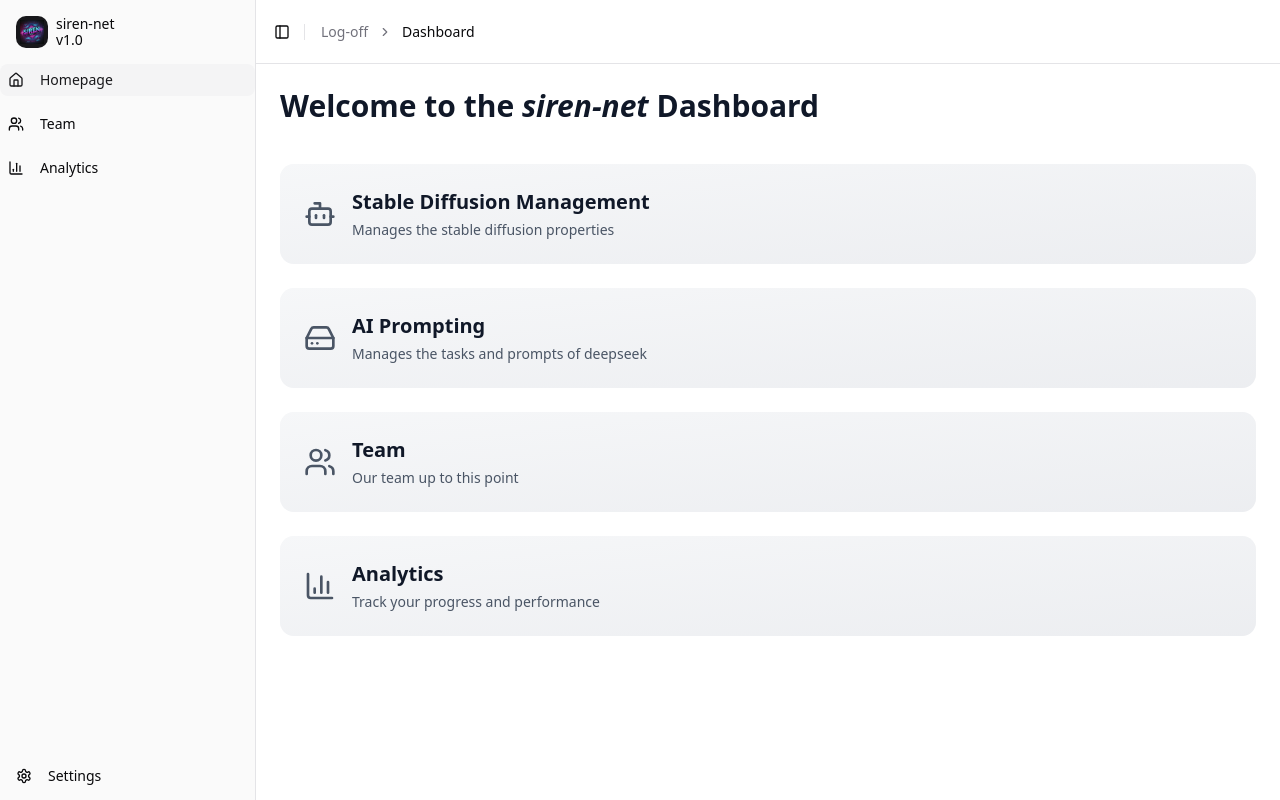
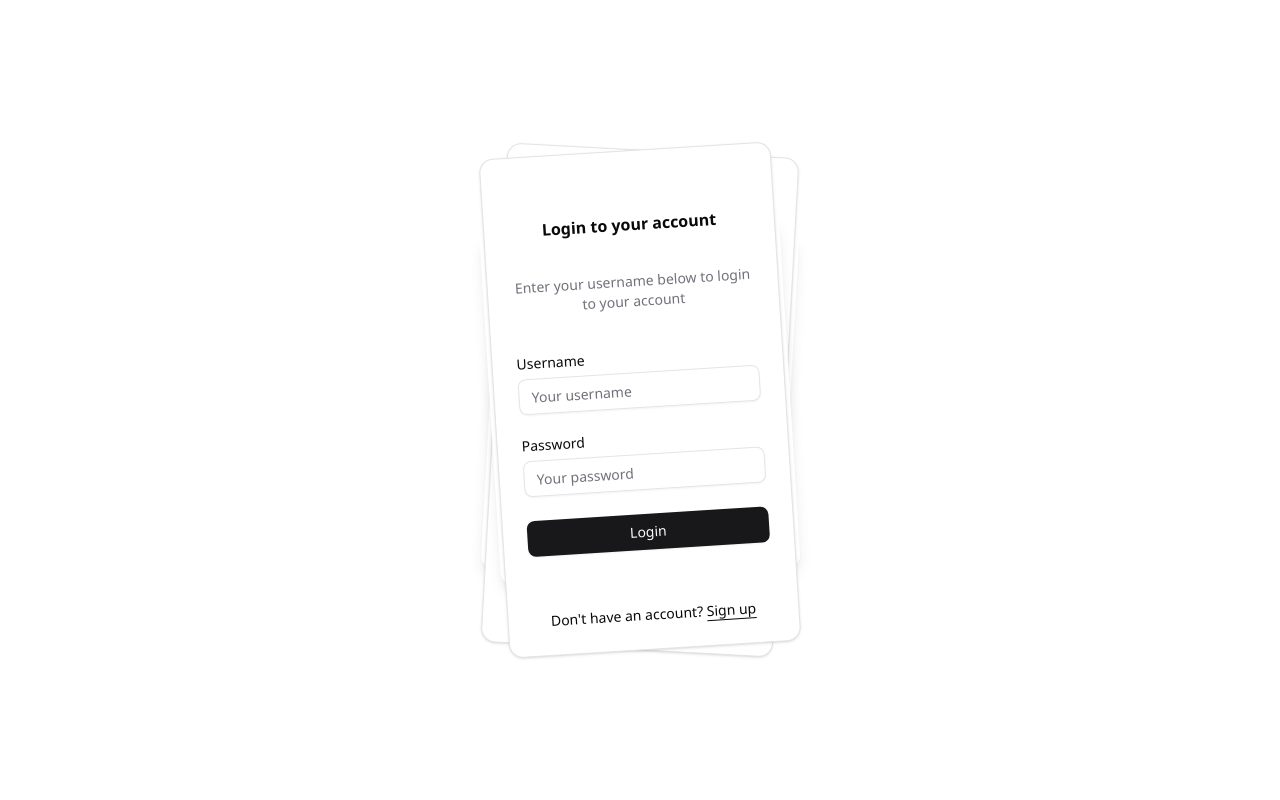
Before and after one commit to pireu2/siren-net, a React (Vite) app in the folder frontend/: page / in a window 1280 px wide. Built offline with nearby package versions, Linux system fonts and the light colour scheme.

Commit message:
modificat authshuffle

```diff
--- a/frontend/src/components/App.jsx
+++ b/frontend/src/components/App.jsx
@@ -1,16 +1,16 @@
 import React from 'react';
 import { BrowserRouter, Route, Routes } from 'react-router-dom';
-import { LoginForm } from './login-form.jsx';
+import { LoginForm } from './login-form';
 import Register from './Register.jsx';
-import AuthShuffle from './AuthSwitcher.jsx';
+import AuthShuffle from './AuthSwitcher';
 import Dashboard from './dashboard-container/Dashboard.jsx'
 
 function App() {
   return (
     <BrowserRouter>
       <Routes>
-        {/* <Route path="/" element={<AuthShuffle />} /> */}
-        <Route path="/" element={<Dashboard />} />
+        <Route path="/" element={<AuthShuffle />} />
+        {/* <Route path="/" element={<Dashboard />} /> */}
         <Route path="/register" element={<Register />} />
       </Routes>
     </BrowserRouter>
--- a/frontend/src/components/AuthSwitcher.jsx
+++ b/frontend/src/components/AuthSwitcher.jsx
@@ -4,8 +4,8 @@ import { LoginForm } from "./login-form";
 import { Register } from "./Register";
 
 const initialCards = [
-  { id: 1, component: <LoginForm />, name: "Login" },
-  { id: 2, component: <Register />, name: "Register" },
+  { id: 1, component: <LoginForm/>, name: "Login" },
+  { id: 2, component: <Register/>, name: "Register" },
 ];
 
 const AuthShuffle = () => {
@@ -18,6 +18,13 @@ const AuthShuffle = () => {
         return [...newCards, prevCards.find((c) => c.id === cardId)];
       });
     }
+  };
+
+  const handleShuffle = (cardId) => {
+    setCards((prevCards) => {
+      const newCards = prevCards.filter((c) => c.id !== cardId);
+      return [...newCards, prevCards.find((c) => c.id === cardId)];
+    });
   };
 
   return (
@@ -36,7 +43,7 @@ const AuthShuffle = () => {
             className="absolute w-full h-full bg-white rounded-lg shadow-lg border-4 border-white flex items-center justify-center cursor-grab"
             style={{ zIndex: cards.length - index }}
           >
-            {card.component}
+            {React.cloneElement(card.component, { onShuffle: () => handleShuffle(card.id)} )}
           </motion.div>
         ))}
       </div>
--- a/frontend/src/components/Register.jsx
+++ b/frontend/src/components/Register.jsx
@@ -10,11 +10,10 @@ import {
   CardDescription,
 } from "@/components/ui/card";
 import { Input } from "@/components/ui/input";
-import { Label } from "@/components/ui/label";
 import { Link } from "react-router-dom";
 import { Form, FormField, FormItem, FormLabel, FormControl, FormMessage } from "@/components/ui/form";
 
-export function Register({ onClick }) {
+export function Register({ onShuffle }) {
   const form = useForm();
 
   const onSubmit = (data) => {
@@ -79,9 +78,9 @@ export function Register({ onClick }) {
               </div>
               <div className="mt-4 text-center text-sm">
                 Already have an account?{" "}
-                <Link to="/" className="underline underline-offset-4" onClick={onClick}>
+                <a className="underline underline-offset-4" onClick={onShuffle}>
                   Login
-                </Link>
+                </a>
               </div>
             </form>
           </Form>
--- a/frontend/src/components/dashboard-container/Dashboard.jsx
+++ b/frontend/src/components/dashboard-container/Dashboard.jsx
@@ -24,7 +24,7 @@ export default function Dashboard() {
   const [pageState, setState] = useState(()=>{
     return localStorage.getItem('pageState') || "idle"
   });
-  const possibleStates = {0:"idle", 1: "SD", 2:"AI", 3:"TP"}
+  const possibleStates = {0:"idle", 1: "SD", 2:"AI", 3:"TP", 4:"AN"}
 
 
   useEffect(() => {
@@ -52,7 +52,7 @@ export default function Dashboard() {
   }
 
 
-  function PlaceHodler()
+  function PlaceHolder()
   {
     return(
       <>
@@ -72,7 +72,7 @@ export default function Dashboard() {
 
   return (
     (<SidebarProvider>
-      <AppSidebar />
+      <AppSidebar webState = {pageState} onStateChange = {arg => changeState(arg)}/>
       <SidebarInset>
         <header className="flex h-16 shrink-0 items-center gap-2 border-b px-4">
           <SidebarTrigger className="-ml-1" />
@@ -106,7 +106,7 @@ export default function Dashboard() {
             (pageState === possibleStates[3]) // pentru team page
             ? <TeamPage onBack = {()=> setState(possibleStates[0])}/>
             :
-            <PlaceHodler />
+            <PlaceHolder />
         }
         </div>
       </SidebarInset>
--- a/frontend/src/components/dashboard-container/app-sidebar.jsx
+++ b/frontend/src/components/dashboard-container/app-sidebar.jsx
@@ -1,7 +1,7 @@
 "use client"
 import * as React from "react"
 import {BarChart3, Home, Settings, Users  } from "lucide-react"
-import { useState } from "react"
+import { useState , useEffect} from "react"
 
 import { SearchForm } from "@/components/dashboard-container/search-form"
 import {
@@ -20,25 +20,41 @@ const data = {
   navMain: [
     {
       title: "Homepage",
-      url: "#",
+      url: "/",
       icon: Home,
+      id: 0 //ca sa corespunda cu id-ul de stateuri din dashboard
     },
     {
       title: "Team",
-      url: "#",
+      url: "/",
       icon: Users,
+      id: 3 //ca sa corespunda cu id-ul de stateuri din dashboard
     },
     {
       title: "Analytics",
-      url: "#",
+      url: "/",
       icon: BarChart3,
+      id: 4 //ca sa corespunda cu id-ul de stateuri din dashboard
     },
   ],
 }
 
-export function AppSidebar({...props}) {
+export function AppSidebar({webState, onStateChange, ...props}) {
   const [activeSection, setActiveSection] = useState(data.navMain[0].title)
 
+  function handleSectionChange(title)
+  {
+    setActiveSection(title)
+  }
+
+
+  useEffect(() => {
+    console.log("S a schimbat team stateu")
+    if(webState === "TP")
+      handleSectionChange("Team")
+    else handleSectionChange("Homepage"); // Aici defapt ne luam dupa title cardurile din dashboard
+    return () => {};
+  }, [webState]);
 
   return (
     (<Sidebar {...props}>
@@ -70,11 +86,14 @@ export function AppSidebar({...props}) {
               <SidebarMenuButton
                 asChild
                 isActive={activeSection === item.title}
-                onClick={() => setActiveSection(item.title)}>
-                <a href={item.url}> {/* Aici se va pune Link penttru routing! */}
+                onClick={() => {
+                  handleSectionChange(item.title);
+                  onStateChange(item.id);
+                  }}>
+                <div> {/* Aici se va pune Link penttru routing! */}
                   <item.icon className="mr-2 h-4 w-4" />
                   <span>{item.title}</span>
-                </a>
+                </div>
               </SidebarMenuButton>
             </SidebarMenuItem>
           ))}
--- /dev/null
+++ b/frontend/src/components/dashboard/TitleCards.jsx
@@ -0,0 +1,54 @@
+import {Bot, HardDrive, Users, BarChart3 } from "lucide-react"
+
+export const dashboardSections = [
+  {
+    title: "Stable Diffusion Management",
+    description: "Manages the stable diffusion properties",
+    icon: Bot,
+    id: 1
+  },
+  {
+    title: "AI Prompting",
+    description: "Manages the tasks and prompts of deepseek",
+    icon: HardDrive,
+    id: 2
+  },
+  ,
+  {
+    title: "Team",
+    description: "Our team up to this point",
+    icon: Users,
+    id: 3
+  },
+  {
+    title: "Analytics",
+    description: "Track your progress and performance",
+    icon: BarChart3,
+    id: 4
+  },
+]
+
+export default function TitleCard({ title, description, icon: Icon, onClick}) {
+
+  function handleClick()
+  {
+    onClick();
+    console.log('Click handled!');
+  }
+  return (
+    <div
+      onClick={handleClick}
+      className="group relative overflow-hidden rounded-xl bg-gray-100 p-6 transition-all duration-300 hover:bg-gray-200 hover:shadow-lg focus:outline-none focus:ring-2 focus:ring-gray-400"
+    >
+      <div className="absolute inset-0 bg-gradient-to-br from-gray-50 to-gray-200 opacity-50 transition-opacity group-hover:opacity-70" />
+      <div className="relative z-10 flex items-center space-x-4">
+        <Icon className="h-8 w-8 text-gray-600" />
+        <div>
+          <h3 className="text-xl font-semibold text-gray-900 mb-1">{title}</h3>
+          <p className="text-sm text-gray-600">{description}</p>
+        </div>
+      </div>
+      <div className="absolute inset-0 backdrop-blur-[2px] opacity-0 transition-opacity group-hover:opacity-100" />
+    </div>
+  )
+}
--- a/frontend/src/components/login-form.jsx
+++ b/frontend/src/components/login-form.jsx
@@ -7,42 +7,75 @@ import {
   CardHeader,
   CardTitle,
 } from "@/components/ui/card"
+import { useForm } from "react-hook-form";
 import { Input } from "@/components/ui/input"
 import { Label } from "@/components/ui/label"
 import { Link } from "react-router-dom";
+import { Form, FormField, FormItem, FormLabel, FormControl, FormMessage } from "@/components/ui/form";
 
 export function LoginForm({
   className,
-  onClick,
+  onShuffle,
   ...props
 }) {
+  const form = useForm();
+
+  const onSubmit = (data) => {
+    console.log("Form Data:", data);
+  };
+
+
   return (
     <div className={cn("flex flex-col gap-6 items-center justify-center w-full max-w-md h-[500px]", className)} {...props}>
       <Card className="w-full h-full flex flex-col justify-between">
         <CardHeader className="text-center" style={{ marginTop: '14%' }}>
           <CardTitle>Login to your account</CardTitle>
           <CardDescription style={{ marginTop: '14%' }}>
-            Enter your email below to login to your account
+            Enter your username below to login to your account
           </CardDescription>
         </CardHeader>
         <CardContent className="flex-1 flex flex-col justify-center">
-          <form className="flex flex-col gap-6">
-            <div className="grid gap-3">
-              <Label htmlFor="email">Username</Label>
-              <Input id="email" type="email" placeholder="ExampleUser" required />
-            </div>
-            <div className="grid gap-3">
-              <Label htmlFor="password">Password</Label>
-              <Input id="password" type="password" placeholder="example123" required />
-            </div>
-            <Button type="submit" className="w-full">Login</Button>
-          </form>
+        <Form {...form}>
+            <form onSubmit={form.handleSubmit(onSubmit)} className="flex flex-col gap-6">
+              <FormField
+                control={form.control}
+                name="username"
+                render={({ field }) => (
+                  <FormItem>
+                    <FormLabel htmlFor="username">Username</FormLabel>
+                    <FormControl>
+                      <Input id="username" type="text" placeholder="Your username" {...field} required />
+                    </FormControl>
+                    <FormMessage />
+                  </FormItem>
+                )}
+              />
+              <FormField
+                control={form.control}
+                name="password"
+                render={({ field }) => (
+                  <FormItem>
+                    <FormLabel htmlFor="password">Password</FormLabel>
+                    <FormControl>
+                      <Input id="password" type="password" placeholder="Your password" {...field} required />
+                    </FormControl>
+                    <FormMessage />
+                  </FormItem>
+                )}
+              />
+              <div className="flex flex-col gap-3">
+                <Button type="submit" className="w-full">
+                  Login
+                </Button>
+              </div>
+            </form>
+        </Form>
         </CardContent>
         <div className="mt-4 text-center text-sm">
           Don't have an account?{" "}
-          <Link className="underline underline-offset-4" onClick={onClick}>
+          <a className="underline underline-offset-4" onClick={onShuffle}>
             Sign up
-          </Link>
+          </a>
         </div>
       </Card>
     </div>
```
Also changed, not shown: frontend/src/components/Dashboard.jsx (deleted, +0 -50 lines).
